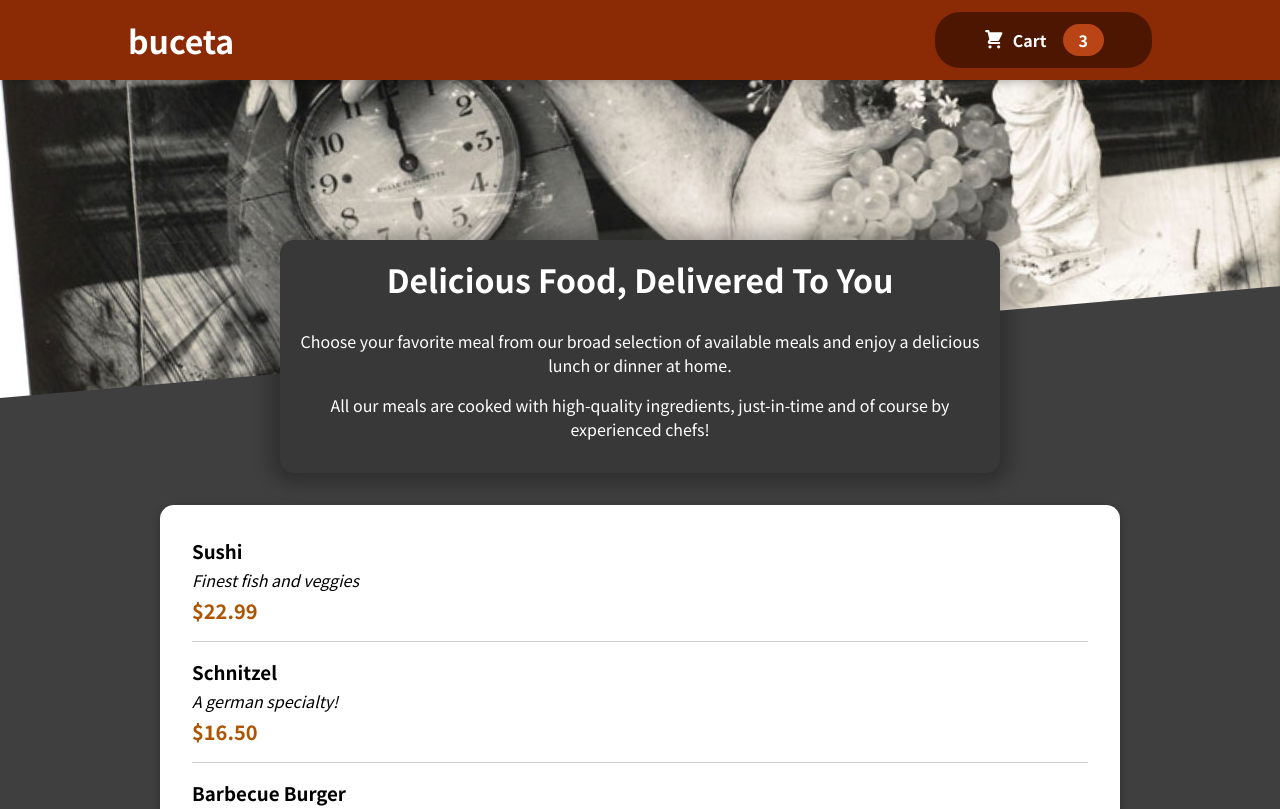
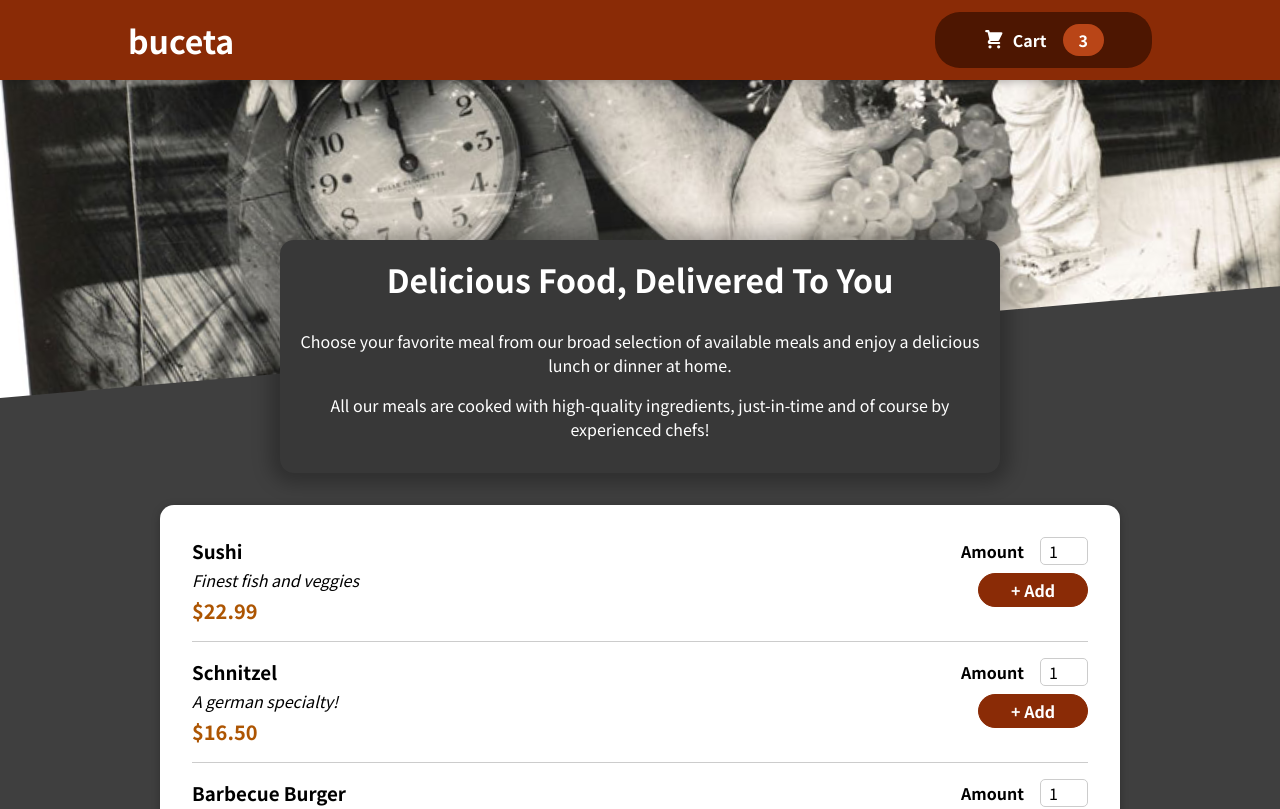
Before and after one commit to pa-tiq/food-order, a React (Create React App) app: page / in a window 1280 px wide. Shown: the top 809 px of the page. Built offline with nearby package versions, Linux system fonts and the light colour scheme.

Commit message:
meal item form

```diff
--- a/src/components/Meals/MealItem.js
+++ b/src/components/Meals/MealItem.js
@@ -1,6 +1,6 @@
 import React from "react";
 import classes from './MealItem.module.css';
-import Card from '../UI/Card';
+import MealItemForm from "./MealItemForm";
 
 const MealItem = (props) => {
   return(
@@ -11,7 +11,7 @@ const MealItem = (props) => {
         <div className={classes.price}>{`$${props.price.toFixed(2)}`}</div>
       </div>
       <div>
-
+        <MealItemForm id={props.id}/>
       </div>
     </li>
   );
--- a/src/components/Meals/MealItemForm.js
+++ b/src/components/Meals/MealItemForm.js
@@ -1,27 +1,28 @@
-import React, {Fragment, useState} from 'react';
-import classes from "./HeaderCartButton.module.css";
-import CartIcon from "../Cart/CartIcon";
-import Input from '../UI/Input';
+import React from "react";
+import classes from "./MealItemForm.module.css";
+import Input from "../UI/Input";
 
-const MealItemForm = () => {
-
-  const [amount, setAmount] = ueState(0);
-
-  const amountChangeHandler = (e) => {
-    setAmount(e.target.value);
-  };
+const MealItemForm = (props) => {
+  //const [amount, setAmount] = useState(0);
+  //const amountChangeHandler = (e) => {
+  //  setAmount(e.target.value);
+  //};
 
   return (
-    <Form>
-      <Input className={classes.form}
-        type='number'
-        min='0'
-        max='10'
-        onChange={amountChangeHandler}
-        value={amount}
+    <form className={classes.form}>
+      <Input
+        label="Amount"
+        input={{
+          id: "amount" + props.id,
+          type: "number",
+          min: "1",
+          max: "5",
+          step: "1",
+          defaultValue: "1",
+        }}
       />
-      <button className={classes.button}></button>
-    </Form>
+      <button>+ Add</button>
+    </form>
   );
 };
 
--- a/src/components/Meals/MealsAvailable.js
+++ b/src/components/Meals/MealsAvailable.js
@@ -33,6 +33,7 @@ const DUMMY_MEALS = [
 const MealsAvailable = () => {
   const mealsList = DUMMY_MEALS.map((meal) => (
     <MealItem
+      id={meal.id}
       key={meal.id}
       name={meal.name}
       description={meal.description}
--- a/src/components/UI/Input.js
+++ b/src/components/UI/Input.js
@@ -1,23 +1,12 @@
+import React from "react";
 import classes from "./Input.module.css";
 
 const Input = (props) => {
 
   return (
-    <div
-      className={`${classes.control} ${
-        props.isValid === false ? classes.invalid : ""
-      }`}
-    >
-      <label htmlFor={props.id}>{props.label}</label>
-      <input
-        type={props.type}
-        id={props.id}
-        value={props.value}
-        onChange={props.onChange}
-        onBlur={props.onBlur}
-        ref={inputRef}
-      >
-        {props.children}
+    <div className={classes.input}>
+      <label htmlFor={props.input.id}>{props.label}</label>
+      <input {...props.input}>
       </input>
     </div>
   );
```
